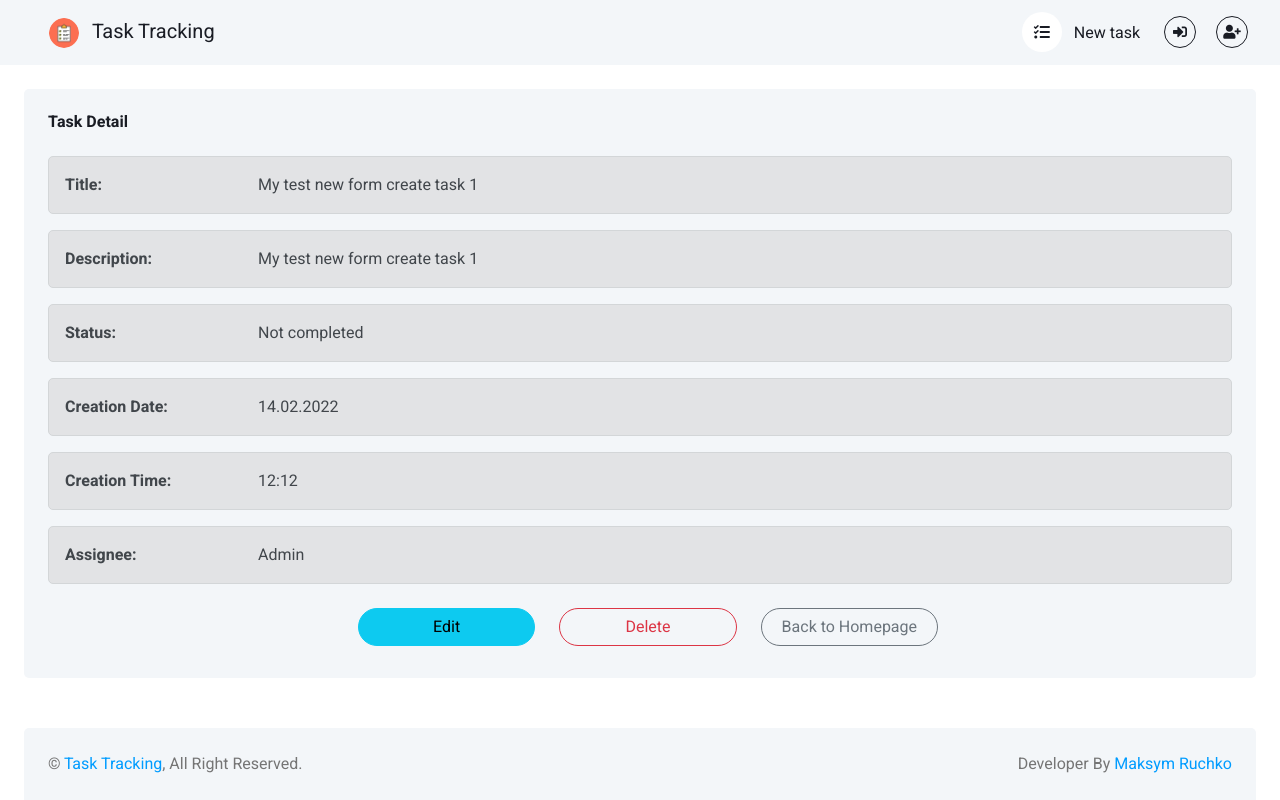
After one commit to 4LuckyMove/managing-tasks, a Django app: a page that uses managing_tasks/tasks/templates/base.html in a window 1280 px wide. The commit adds this page. Run offline with Django 4.2, Linux system fonts and the light colour scheme; data comes from the database, SQL or seed files in the repository; both versions use the stored data as it was after the commit; some libraries are stand-ins or nearby versions.

Commit message:
create CRUD model Task

```diff
--- a/managing_tasks/tasks/models.py
+++ b/managing_tasks/tasks/models.py
@@ -1,22 +1,33 @@
 from django.contrib.auth import get_user_model
 from django.db import models
+from django.urls import reverse
+from django.utils.text import slugify
 
 
 class Task(models.Model):
-    title = models.CharField('Title', max_length=150, blank=True, null=True)
+    title = models.CharField('Title', max_length=150)
     description = models.TextField('Description', blank=True)
     status = models.CharField(
         'Status',
-        choices=[('', 'Select status'), ('1', 'Сompleted'), ('2', 'Not completed')],
+        choices=[('', 'Not completed'), ('1', 'Сompleted')],
         max_length=1,
         blank=True,
     )
     creation_date = models.DateTimeField('Creation date', auto_now_add=True)
     assignee = models.ForeignKey(get_user_model(), verbose_name='Assignee', on_delete=models.CASCADE, blank=True, null=True)
+    slug = models.SlugField('Slug', unique=True, db_index=True, max_length=255)
 
     def __str__(self):
         return self.title
 
+    def get_absolute_url(self):
+        return reverse('task_detail', kwargs={'slug': self.slug})
+
+    def save(self, *args, **kwargs):
+        if not self.slug:
+            self.slug = slugify(self.title)
+        return super().save(*args, **kwargs)
+
     class Meta:
         verbose_name = 'Task'
         verbose_name_plural = 'Tasks'
--- a/managing_tasks/tasks/templates/base.html
+++ b/managing_tasks/tasks/templates/base.html
@@ -60,7 +60,7 @@
 
             <div class="navbar-nav align-items-center ms-auto">
                 <div class="nav-item dropdown me-lg-3">
-                    <a href="#" class="nav-link">
+                    <a href="{% url 'task_create' %}" class="nav-link">
                         <i class="fas fa-tasks me-lg-2"></i>
                         <span class="d-none d-lg-inline-flex">New task</span>
                     </a>
@@ -77,10 +77,10 @@
                         <a href="{% url 'logout' %}" class="dropdown-item">Log Out</a>
                     </div>
                     {% else %}
-                    <a href="{% url 'login' %}" class="btn btn-square btn-outline-primary m-2">
+                    <a href="{% url 'login' %}" class="btn btn-sm btn-sm-square btn-outline-dark m-2">
                         <i class="fas fa-sign-in-alt"></i>
                     </a>
-                    <a href="{% url 'signup' %}" class="btn btn-square btn-outline-primary m-2">
+                    <a href="{% url 'signup' %}" class="btn btn-sm btn-sm-square btn-outline-dark m-2">
                         <i class="fas fa-user-plus"></i>
                     </a>
                     {% endif %}
--- /dev/null
+++ b/managing_tasks/tasks/templates/tasks/task_detail.html
@@ -0,0 +1,95 @@
+{% extends 'base.html' %}
+{% load static %}
+
+{% block title %}{{ task_detail.title }} | Task Tracker{% endblock title %}
+
+{% block other-stylesheet %}{% endblock other-stylesheet %}
+
+{% block content %}
+<div class="row g-4">
+    <div class="col-sm-12 col-xl-12">
+        <div class="bg-light rounded h-100 p-4">
+            <h6 class="mb-4">Task Detail</h6>
+            <div class="alert alert-secondary" role="alert">
+                <div class="row g-2">
+                    <div class="col-sm-12 col-xl-2">
+                        <strong>Title:</strong>
+                    </div>
+                    <div class="col-sm-12 col-xl-10">
+                        {{ task_detail.title }}
+                    </div>
+                </div>
+            </div>
+            <div class="alert alert-secondary" role="alert">
+                <div class="row g-2">
+                    <div class="col-sm-12 col-xl-2">
+                        <strong>Description:</strong>
+                    </div>
+                    <div class="col-sm-12 col-xl-10">
+                        {{ task_detail.description }}
+                    </div>
+                </div>
+            </div>
+            <div class="alert alert-secondary" role="alert">
+                <div class="row g-2">
+                    <div class="col-sm-12 col-xl-2">
+                        <strong>Status:</strong>
+                    </div>
+                    <div class="col-sm-12 col-xl-10">
+                        {{ task_detail.get_status_display }}
+                    </div>
+                </div>
+            </div>
+            <div class="alert alert-secondary" role="alert">
+                <div class="row g-2">
+                    <div class="col-sm-12 col-xl-2">
+                        <strong>Creation Date:</strong>
+                    </div>
+                    <div class="col-sm-12 col-xl-10">
+                        {{ task_detail.creation_date | date:"d.m.Y" }}
+                    </div>
+                </div>
+            </div>
+            <div class="alert alert-secondary" role="alert">
+                <div class="row g-2">
+                    <div class="col-sm-12 col-xl-2">
+                        <strong>Creation Time:</strong>
+                    </div>
+                    <div class="col-sm-12 col-xl-10">
+                        {{ task_detail.creation_date | date:"H:i" }}
+                    </div>
+                </div>
+            </div>
+            <div class="alert alert-secondary" role="alert">
+                <div class="row g-2">
+                    <div class="col-sm-12 col-xl-2">
+                        <strong>Assignee:</strong>
+                    </div>
+                    <div class="col-sm-12 col-xl-10">
+                        {{ task_detail.assignee.username }}
+                    </div>
+                </div>
+            </div>
+            <div class="row form-floating justify-content-center">
+                <div class="col-sm-4 col-xl-2">
+                    <a href="{% url 'task_update' task_detail.slug %}" class="btn btn-info rounded-pill m-2 col-sm-12 col-xl-12">
+                        Edit
+                    </a>
+                </div>
+                <div class="col-sm-4 col-xl-2">
+                    <a href="{% url 'task_delete' task_detail.slug %}" class="btn btn-outline-danger rounded-pill m-2 col-sm-12 col-xl-12">
+                        Delete
+                    </a>
+                </div>
+                <div class="col-sm-4 col-xl-2">
+                    <a href="{% url 'home' %}" class="btn btn-outline-secondary rounded-pill m-2 col-sm-12 col-xl-12">
+                        Back to Homepage
+                    </a>
+                </div>
+            </div>
+        </div>
+    </div>
+</div>
+{% endblock content %}
+
+{% block other-javascript %}{% endblock other-javascript %}
--- a/managing_tasks/tasks/urls.py
+++ b/managing_tasks/tasks/urls.py
@@ -1,8 +1,16 @@
 from django.urls import path
 from .views import (
     HomeTaskListView,
+    TaskDetailView,
+    TaskUpdateView,
+    TaskDeleteView,
+    TaskCreateView,
 )
 
 urlpatterns = [
+    path('new/', TaskCreateView.as_view(), name='task_create'),
+    path('<slug:slug>/', TaskDetailView.as_view(), name='task_detail'),
+    path('<slug:slug>/edit/', TaskUpdateView.as_view(), name='task_update'),
+    path('<slug:slug>/delete/', TaskDeleteView.as_view(), name='task_delete'),
     path('', HomeTaskListView.as_view(), name='home'),
 ]
--- a/managing_tasks/tasks/views.py
+++ b/managing_tasks/tasks/views.py
@@ -1,9 +1,44 @@
-from django.views.generic import ListView
+from django.urls import reverse_lazy
+from django.views.generic import ListView, DetailView, UpdateView, DeleteView, CreateView
 
 from .models import Task
+from .forms import TaskForm
 
 
 class HomeTaskListView(ListView):
     model = Task
     context_object_name = 'task_list'
-    template_name = 'tasks/index.html'
+    template_name = 'tasks/task_list.html'
+
+
+class TaskDetailView(DetailView):
+    model = Task
+    context_object_name = 'task_detail'
+    slug_field = 'slug'
+    slug_url_kwarg = 'slug'
+    template_name = 'tasks/task_detail.html'
+
+
+class TaskUpdateView(UpdateView):
+    model = Task
+    context_object_name = 'task_update'
+    form_class = TaskForm
+    slug_field = 'slug'
+    slug_url_kwarg = 'slug'
+    template_name = 'tasks/task_edit.html'
+
+
+class TaskDeleteView(DeleteView):
+    model = Task
+    context_object_name = 'task_delete'
+    slug_field = 'slug'
+    slug_url_kwarg = 'slug'
+    template_name = 'tasks/task_delete.html'
+    success_url = reverse_lazy('home')
+
+
+class TaskCreateView(CreateView):
+    model = Task
+    form_class = TaskForm
+    context_object_name = 'task_create'
+    template_name = 'tasks/task_create.html'
```
Also changed, not shown: managing_tasks/tasks/forms.py (added, +28 -0 lines), managing_tasks/tasks/templates/tasks/index.html (deleted, +0 -12 lines), managing_tasks/tasks/templates/tasks/task_create.html (added, +47 -0 lines), managing_tasks/tasks/templates/tasks/task_delete.html (added, +37 -0 lines), managing_tasks/tasks/templates/tasks/task_edit.html (added, +47 -0 lines), managing_tasks/tasks/templates/tasks/task_list.html (added, +45 -0 lines), managing_tasks/db.sqlite3.
